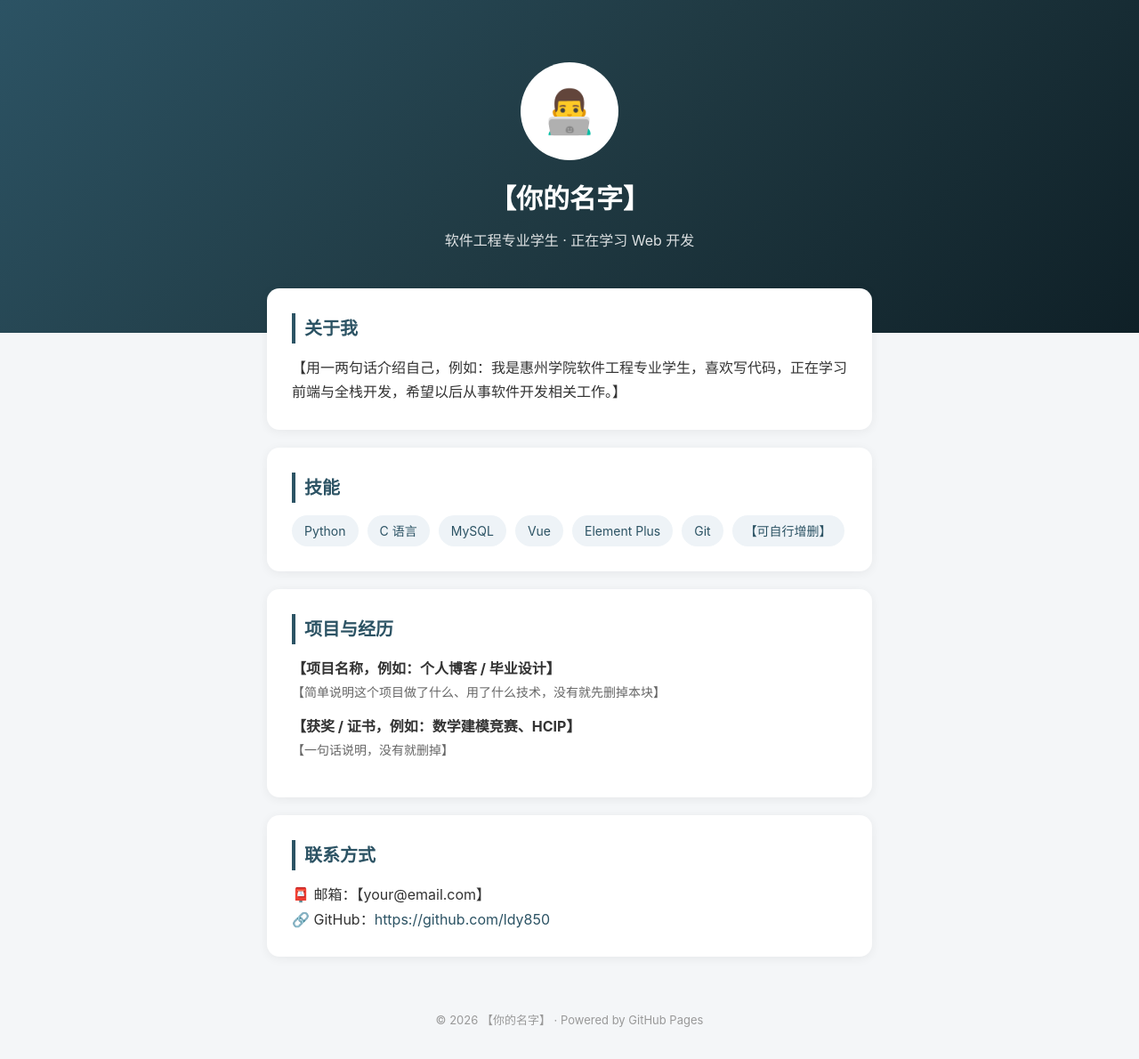
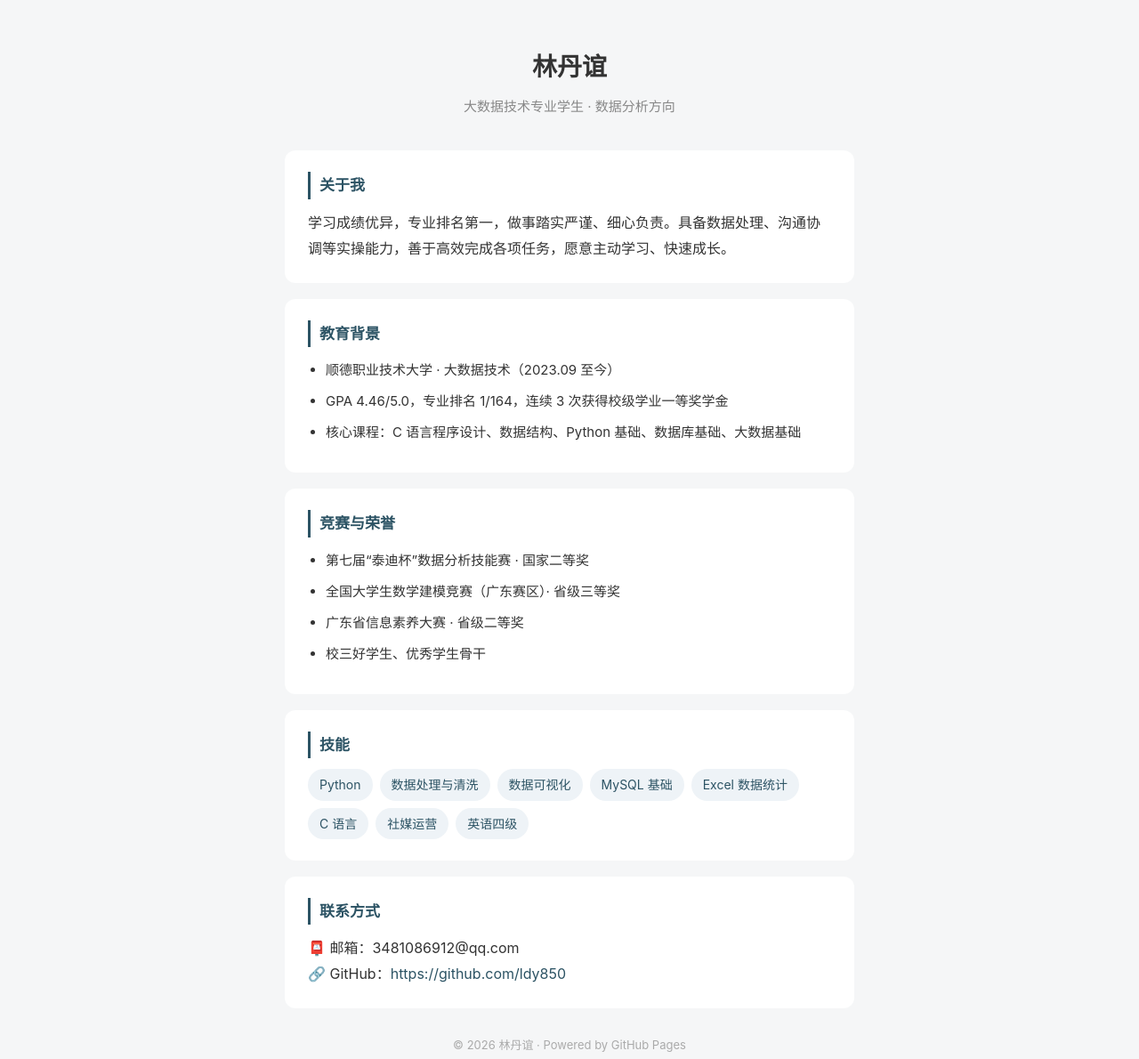
Before and after one commit to ldy850/ldy850.github.io, a plain HTML site: page index.html in a window 1280 px wide. Shown: the whole page at 89% size. Drawn offline with Linux system fonts and the light colour scheme.

Commit message:
更新个人主页

```diff
--- a/index.html
+++ b/index.html
@@ -3,98 +3,78 @@
 <head>
   <meta charset="UTF-8">
   <meta name="viewport" content="width=device-width, initial-scale=1.0">
-  <title>【你的名字】的个人主页</title>
+  <title>林丹谊的个人主页</title>
   <style>
     * { margin: 0; padding: 0; box-sizing: border-box; }
-    body { font-family: -apple-system, "PingFang SC", "Microsoft YaHei", sans-serif; background: #f4f6f8; color: #333; line-height: 1.7; }
-
-    /* 顶部横幅 */
-    .hero {
-      background: linear-gradient(135deg, #2c5364, #203a43, #0f2027);
-      color: #fff; text-align: center; padding: 70px 20px 90px;
-    }
-    .avatar {
-      width: 110px; height: 110px; border-radius: 50%;
-      background: #fff; color: #2c5364; font-size: 48px;
-      display: flex; align-items: center; justify-content: center;
-      margin: 0 auto 18px; border: 4px solid rgba(255,255,255,.3);
-    }
-    .hero h1 { font-size: 30px; margin-bottom: 8px; }
-    .hero p.sub { opacity: .85; font-size: 16px; }
-
-    /* 卡片容器 */
-    .container { max-width: 720px; margin: -50px auto 60px; padding: 0 20px; }
-    .card {
-      background: #fff; border-radius: 14px; padding: 28px;
-      margin-bottom: 20px; box-shadow: 0 2px 12px rgba(0,0,0,.06);
-    }
-    .card h2 { font-size: 20px; margin-bottom: 14px; color: #2c5364; border-left: 4px solid #2c5364; padding-left: 10px; }
-
-    /* 技能标签 */
-    .tags { display: flex; flex-wrap: wrap; gap: 10px; }
-    .tag {
-      background: #eef3f7; color: #2c5364; padding: 6px 14px;
-      border-radius: 20px; font-size: 14px;
-    }
-
-    /* 项目条目 */
-    .item { margin-bottom: 14px; }
-    .item h3 { font-size: 16px; }
-    .item p { color: #666; font-size: 14px; }
-
-    .contact a { color: #2c5364; text-decoration: none; }
-    .footer { text-align: center; color: #999; font-size: 13px; padding-bottom: 30px; }
+    body { font-family: -apple-system, "PingFang SC", "Microsoft YaHei", sans-serif; background: #f5f6f7; color: #333; line-height: 1.8; }
+    .wrap { max-width: 680px; margin: 50px auto; padding: 0 20px; }
+    header { text-align: center; margin-bottom: 36px; }
+    header h1 { font-size: 28px; margin-bottom: 6px; }
+    header p { color: #888; font-size: 15px; }
+    section { background: #fff; border-radius: 12px; padding: 24px 26px; margin-bottom: 18px; }
+    h2 { font-size: 17px; color: #2c5364; margin-bottom: 12px; padding-left: 10px; border-left: 3px solid #2c5364; }
+    ul { padding-left: 20px; }
+    li { margin-bottom: 8px; font-size: 15px; }
+    .tags { display: flex; flex-wrap: wrap; gap: 8px; }
+    .tag { background: #eef3f7; color: #2c5364; padding: 5px 13px; border-radius: 18px; font-size: 14px; }
+    .muted { color: #888; font-size: 14px; }
+    a { color: #2c5364; text-decoration: none; }
+    footer { text-align: center; color: #aaa; font-size: 13px; margin-top: 30px; }
   </style>
 </head>
 <body>
+  <div class="wrap">
 
-  <div class="hero">
-    <div class="avatar">👨‍💻</div>
-    <h1>【你的名字】</h1>
-    <p class="sub">软件工程专业学生 · 正在学习 Web 开发</p>
-  </div>
+    <header>
+      <h1>林丹谊</h1>
+      <p>大数据技术专业学生 · 数据分析方向</p>
+    </header>
 
-  <div class="container">
+    <section>
+      <h2>关于我</h2>
+      <p>学习成绩优异，专业排名第一，做事踏实严谨、细心负责。具备数据处理、沟通协调等实操能力，善于高效完成各项任务，愿意主动学习、快速成长。</p>
+    </section>
 
-    <div class="card">
-      <h2>关于我</h2>
-      <p>【用一两句话介绍自己，例如：我是惠州学院软件工程专业学生，喜欢写代码，正在学习前端与全栈开发，希望以后从事软件开发相关工作。】</p>
-    </div>
+    <section>
+      <h2>教育背景</h2>
+      <ul>
+        <li>顺德职业技术大学 · 大数据技术（2023.09 至今）</li>
+        <li>GPA 4.46/5.0，专业排名 1/164，连续 3 次获得校级学业一等奖学金</li>
+        <li>核心课程：C 语言程序设计、数据结构、Python 基础、数据库基础、大数据基础</li>
+      </ul>
+    </section>
 
-    <div class="card">
+    <section>
+      <h2>竞赛与荣誉</h2>
+      <ul>
+        <li>第七届“泰迪杯”数据分析技能赛 · 国家二等奖</li>
+        <li>全国大学生数学建模竞赛（广东赛区）· 省级三等奖</li>
+        <li>广东省信息素养大赛 · 省级二等奖</li>
+        <li>校三好学生、优秀学生骨干</li>
+      </ul>
+    </section>
+
+    <section>
       <h2>技能</h2>
       <div class="tags">
         <span class="tag">Python</span>
+        <span class="tag">数据处理与清洗</span>
+        <span class="tag">数据可视化</span>
+        <span class="tag">MySQL 基础</span>
+        <span class="tag">Excel 数据统计</span>
         <span class="tag">C 语言</span>
-        <span class="tag">MySQL</span>
-        <span class="tag">Vue</span>
-        <span class="tag">Element Plus</span>
-        <span class="tag">Git</span>
-        <span class="tag">【可自行增删】</span>
+        <span class="tag">社媒运营</span>
+        <span class="tag">英语四级</span>
       </div>
-    </div>
+    </section>
 
-    <div class="card">
-      <h2>项目与经历</h2>
-      <div class="item">
-        <h3>【项目名称，例如：个人博客 / 毕业设计】</h3>
-        <p>【简单说明这个项目做了什么、用了什么技术，没有就先删掉本块】</p>
-      </div>
-      <div class="item">
-        <h3>【获奖 / 证书，例如：数学建模竞赛、HCIP】</h3>
-        <p>【一句话说明，没有就删掉】</p>
-      </div>
-    </div>
+    <section>
+      <h2>联系方式</h2>
+      <p>📮 邮箱：3481086912@qq.com</p>
+      <p>🔗 GitHub：<a href="https://github.com/ldy850">https://github.com/ldy850</a></p>
+    </section>
 
-    <div class="card contact">
-      <h2>联系方式</h2>
-      <p>📮 邮箱：【your@email.com】</p>
-      <p>🔗 GitHub：<a href="https://github.com/ldy850">https://github.com/ldy850</a></p>
-    </div>
-
+    <footer>© 2026 林丹谊 · Powered by GitHub Pages</footer>
   </div>
-
-  <p class="footer">© 2026 【你的名字】 · Powered by GitHub Pages</p>
-
 </body>
 </html>
```
